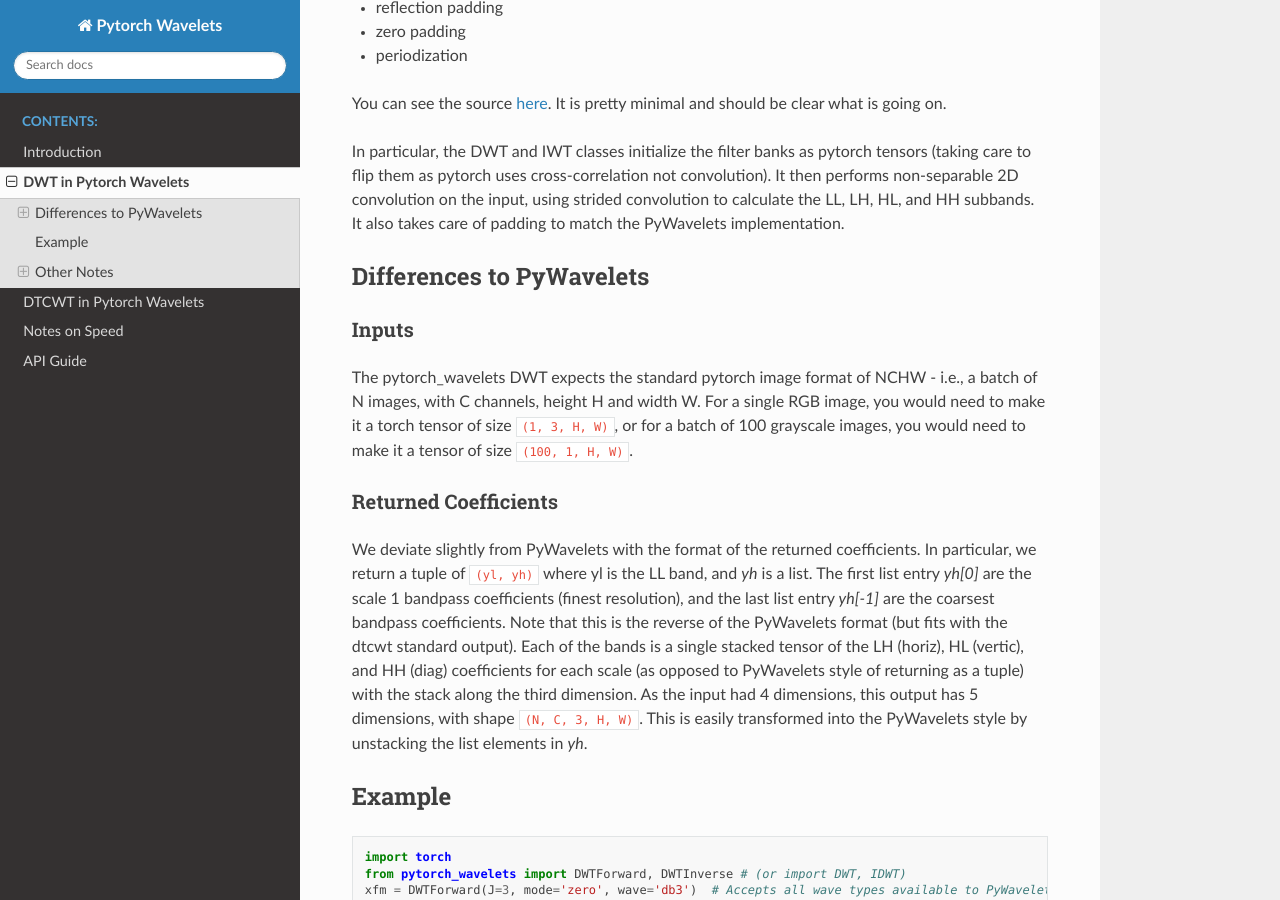
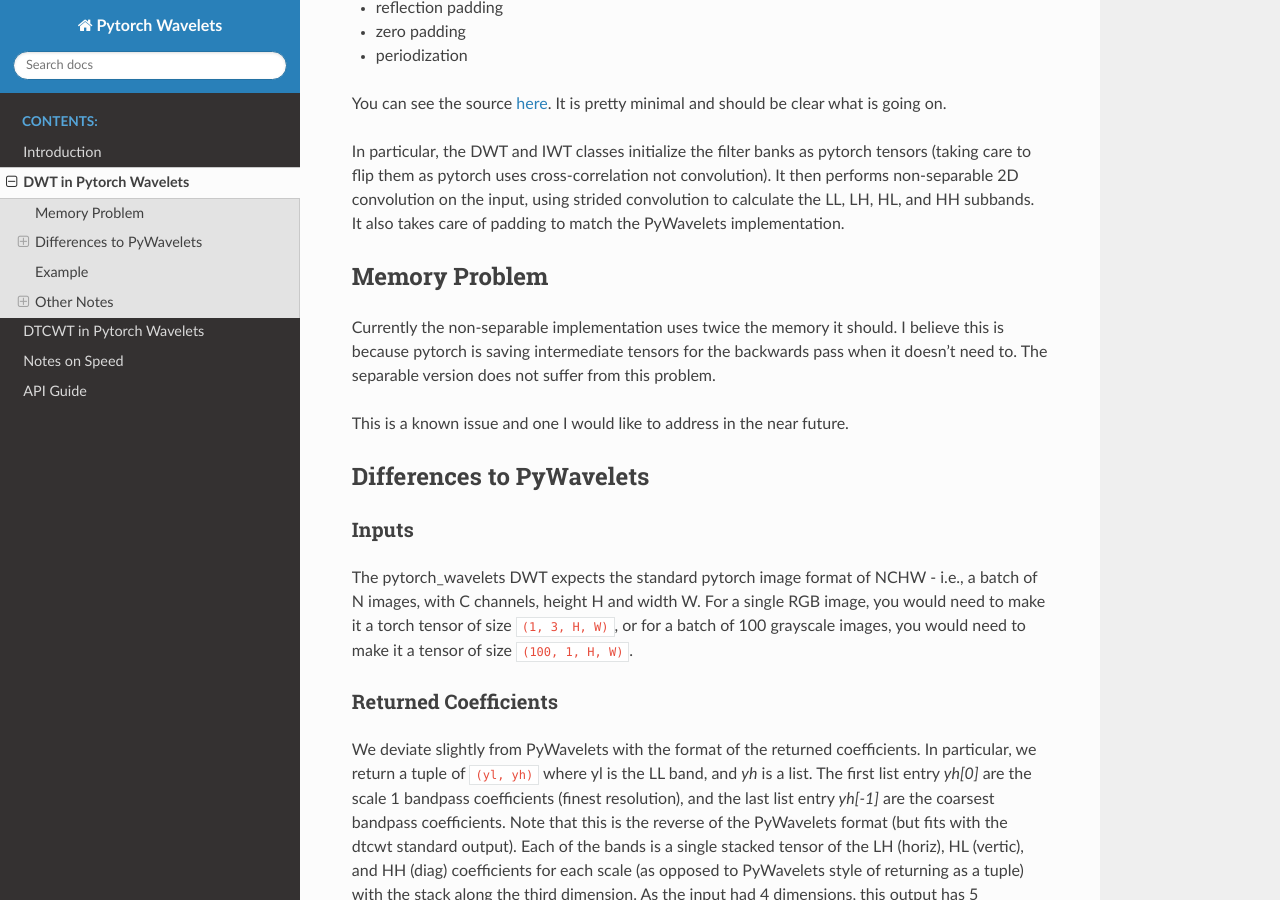
Before and after one commit to fbcotter/pytorch_wavelets, a Sphinx documentation site: the page built from docs/dwt.rst, in a window 1280 px wide and 900 px high, scrolled down 428 px. Built offline with Sphinx 7.4.7 and the Read the Docs theme 2.0.0, drawn with Linux system fonts in a browser that asks for light colours.

Commit message:
Updated dwt readme

```diff
--- a/docs/dwt.rst
+++ b/docs/dwt.rst
@@ -27,6 +27,15 @@
 convolution). It then performs non-separable 2D convolution on the input, using
 strided convolution to calculate the LL, LH, HL, and HH subbands. It also takes
 care of padding to match the PyWavelets implementation.
+
+Memory Problem
+--------------
+Currently the non-separable implementation uses twice the memory it should.
+I believe this is because pytorch is saving intermediate tensors for the
+backwards pass when it doesn't need to. The separable version does not suffer
+from this problem.
+
+This is a known issue and one I would like to address in the near future.
 
 Differences to PyWavelets
 -------------------------
```
